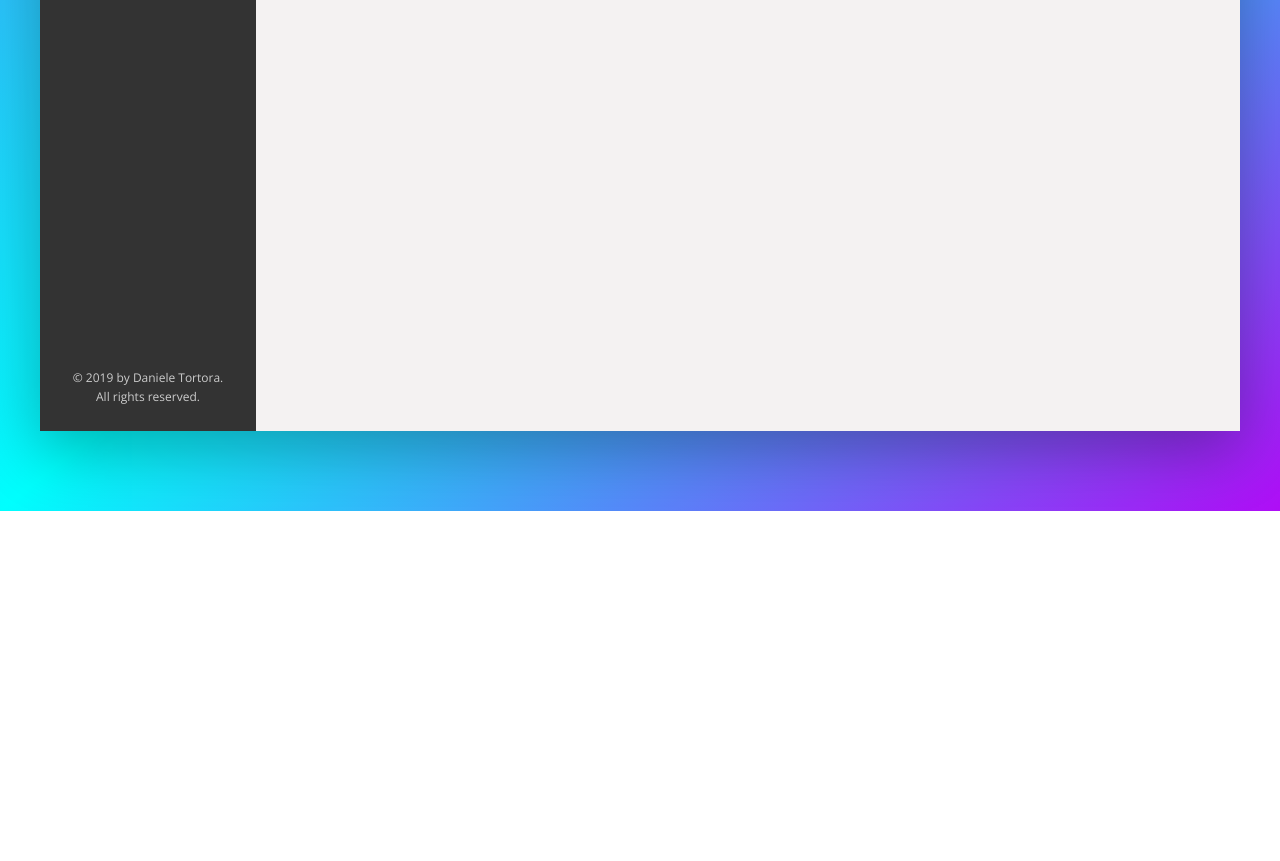
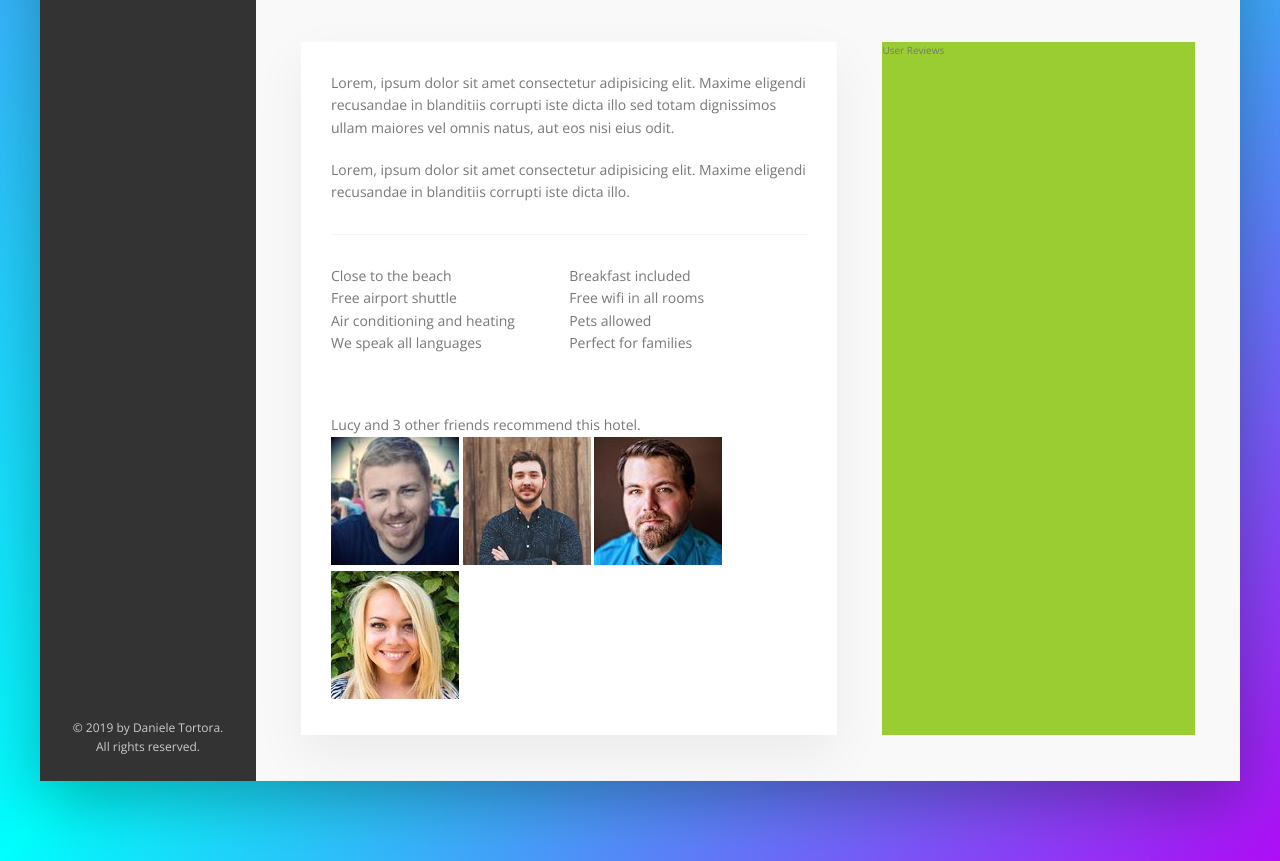
Before and after one commit to floroz/booking-app, a website: page index.html in a window 1280 px wide. Shown: the part 519-1380 px from the top of the page. Before the commit the page ends 1030 px from the top, so only its background shows below. Drawn offline with nearby package versions, Linux system fonts and the light colour scheme.

Commit message:
creating components in hotel details

```diff
--- a/index.html
+++ b/index.html
@@ -135,6 +135,45 @@
                             <div class="overview__rating-count">429 votes</div>
                         </div>
                     </div>
+
+                    <div class="detail">
+                        <div class="description">
+                            <p class="paragraph">
+                                Lorem, ipsum dolor sit amet consectetur adipisicing elit. Maxime eligendi recusandae in blanditiis corrupti iste dicta illo sed totam dignissimos ullam maiores vel omnis natus, aut eos nisi eius odit.
+                            </p>
+
+                            <p class="paragraph">
+                                Lorem, ipsum dolor sit amet consectetur adipisicing elit. Maxime eligendi recusandae in blanditiis corrupti iste dicta illo.
+                            </p>
+
+                            <ul class="list">
+                                <li class="list__item">Close to the beach</li>
+                                <li class="list__item">Breakfast included</li>
+                                <li class="list__item">Free airport shuttle</li>
+                                <li class="list__item">Free wifi in all rooms</li>
+                                <li class="list__item">Air conditioning and heating</li>
+                                <li class="list__item">Pets allowed</li>
+                                <li class="list__item">We speak all languages</li>
+                                <li class="list__item">Perfect for families</li>
+                            </ul>
+
+                            <div class="recommend">
+                                <p class="recommend__count">
+                                    Lucy and 3 other friends recommend this hotel.
+                                </p>
+                                <div class="recommend__friends">
+                                    <img src="img/user-3.jpg" alt="Friend 1" class="recommend__photo">
+                                    <img src="img/user-4.jpg" alt="Friend 1" class="recommend__photo">
+                                    <img src="img/user-5.jpg" alt="Friend 1" class="recommend__photo">
+                                    <img src="img/user-6.jpg" alt="Friend 1" class="recommend__photo">
+                                </div>
+                            </div>
+                        </div>
+
+                        <div class="user-reviews">
+                            User Reviews
+                        </div>
+                    </div>
                 </main>
             </div>
         </div>
--- a/sass/_components.scss
+++ b/sass/_components.scss
@@ -241,7 +241,7 @@
 
     display: flex;
     align-items: center;
-    border-bottom: 1px solid var(--color-grey-light-2);
+    border-bottom: var(--line);
 
     &__heading {
         font-size: 2.25rem;
@@ -344,3 +344,33 @@
         box-shadow: none;
     }
 }
+
+/////////////////////////////////////////////
+// PARAGRAPH
+
+.paragraph:not(:last-of-type) {
+    margin-bottom: 2rem;
+}
+
+
+/////////////////////////////////////////////
+// LIST
+
+.list {
+   list-style: none;
+
+    margin: 3rem 0;
+    padding: 3rem 0;
+    border-top: var(--line);
+
+    display: flex;
+    flex-wrap: wrap;
+
+
+    &__item {
+        flex: 0 0 50%;
+    }
+}
+
+/////////////////////////////////////////////
+// RECOMMEND
--- a/sass/_layout.scss
+++ b/sass/_layout.scss
@@ -10,7 +10,7 @@
 .header {
     height: 7rem;
     background-color: #fff;
-    border-bottom: 1px solid var(--color-grey-light-2);
+    border-bottom: (--line);
 
     // Typography for children to inherit (search bar, user nav)
     font-size: 1.4rem;
@@ -39,7 +39,28 @@
 }
 
 .hotel-view {
-    height: 80rem;
 
     flex: 1;
 }
+
+.detail {
+    display: flex;
+    padding: 4.5rem;
+    background-color: var(--color-grey-light-1);
+    border-bottom: var(--line);
+}
+
+.description {
+    font-size: 1.4rem;
+    background-color: #fff;
+    box-shadow: var(--shadow-light);
+
+    flex: 0 0 60%;
+    margin-right: 4.5rem;
+    padding: 3rem;
+}
+
+.user-reviews {
+    background-color: yellowgreen;
+    flex: 1;
+}
```
Also changed, not shown: css/style.css.
